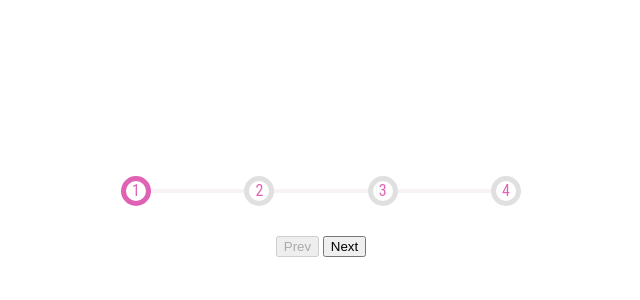
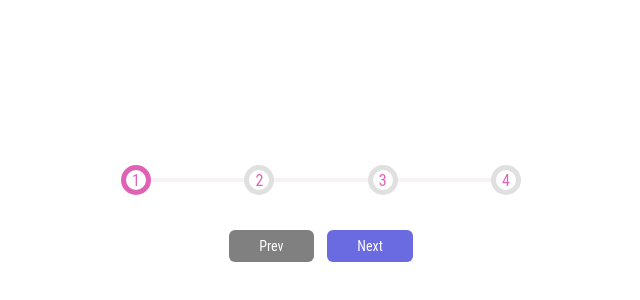
Before and after one commit to Sehrish88/ProgressBar, a plain HTML site: page index.html in a window 1280 px wide. Shown: the part 184-484 px from the top of the page, without its empty margins (319-959 px from the left). Drawn offline with Linux system fonts and the light colour scheme.

Commit message:
give active buttons a scale 0 on transform, unactive buttons a cursor of 'not allowed', and focus of 0

```diff
--- a/style.css
+++ b/style.css
@@ -80,3 +80,30 @@
 
 
 }
+
+.btn {
+  background-color: rgb(107, 107, 225);
+  color: white;
+  border: 0;
+  border-radius: 6px;
+  cursor: pointer;
+  font-family: inherit;
+  padding: 8px 30px;
+  margin: 5px;
+  font-size: 14px;
+
+}
+
+.btn:active {
+  transform: scale(0.98);
+
+}
+
+.btn:focus {
+  outline: 0;
+}
+
+.btn:disabled {
+  background-color: grey;
+  cursor: not-allowed;
+}
```
